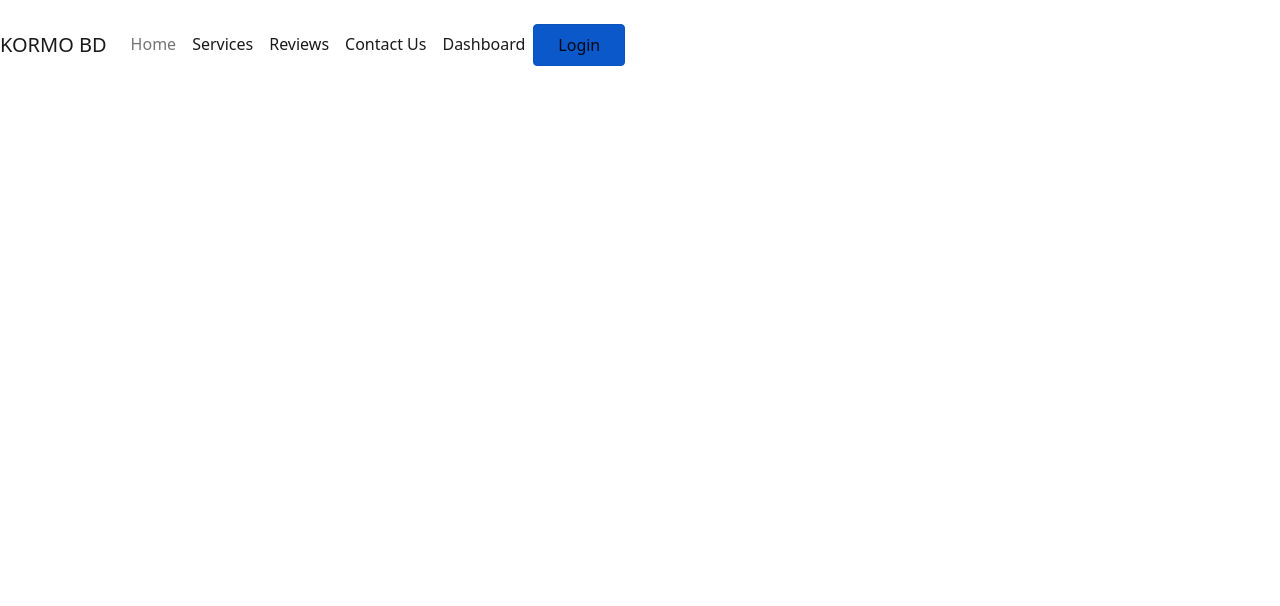
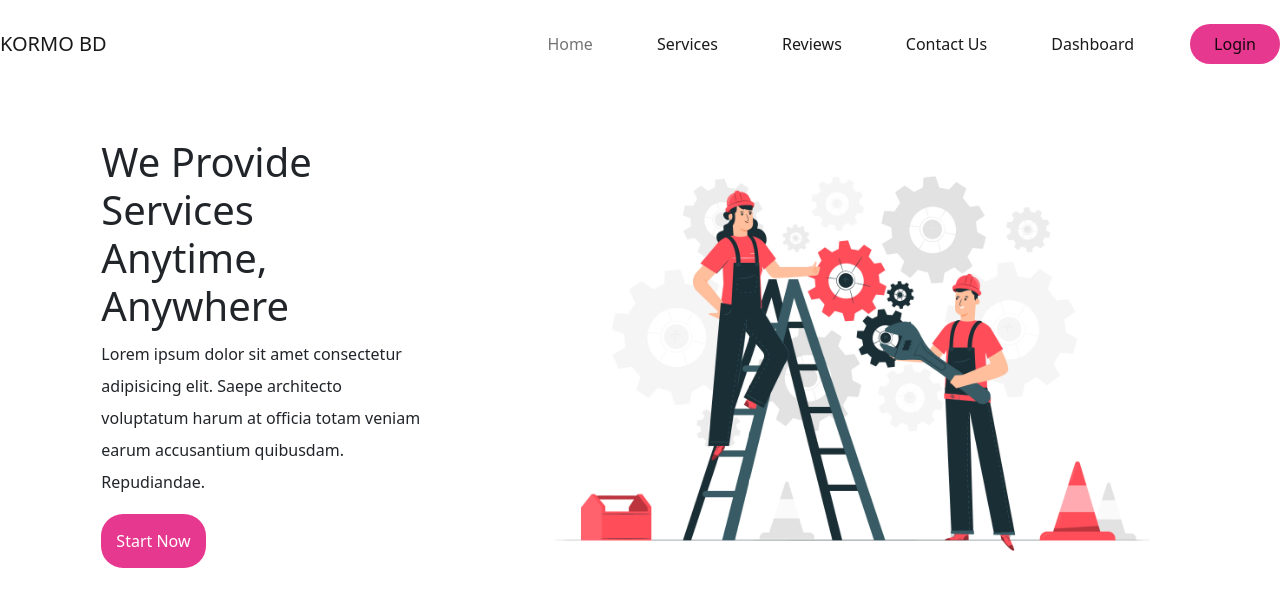
Before and after one commit to Nahid-Eraz/kormo_bd, a React (Create React App) app: page / in a window 1280 px wide. Shown: the top 606 px of the page. Built offline with nearby package versions, Linux system fonts and the light colour scheme.

Commit message:
header 75% done

```diff
--- a/package.json
+++ b/package.json
@@ -10,6 +10,7 @@
     "react": "^17.0.2",
     "react-bootstrap": "^2.0.0-beta.5",
     "react-dom": "^17.0.2",
+    "react-reveal": "^1.2.2",
     "react-router-dom": "^5.2.0",
     "react-scripts": "4.0.3",
     "web-vitals": "^1.1.2"
--- a/src/App.css
+++ b/src/App.css
@@ -1,38 +1,24 @@
-.App {
-  text-align: center;
+
+/* paragraph */
+p{
+  line-height:2;
+  font-size: 1rem;
+
 }
 
-.App-logo {
-  height: 40vmin;
-  pointer-events: none;
+/* button */
+.btn {
+  box-shadow: none;
 }
 
-@media (prefers-reduced-motion: no-preference) {
-  .App-logo {
-    animation: App-logo-spin infinite 20s linear;
-  }
+.btn-main{
+  color: white;
+  border: none;
+  border-radius: 22px;
+  background-color: rgb(231, 56, 143);
+  padding: 15px;
 }
 
-.App-header {
-  background-color: #282c34;
-  min-height: 100vh;
-  display: flex;
-  flex-direction: column;
-  align-items: center;
-  justify-content: center;
-  font-size: calc(10px + 2vmin);
-  color: white;
+.btn-main:hover{
+  background-color: rgb(197, 48, 123);
 }
-
-.App-link {
-  color: #61dafb;
-}
-
-@keyframes App-logo-spin {
-  from {
-    transform: rotate(0deg);
-  }
-  to {
-    transform: rotate(360deg);
-  }
-}
--- /dev/null
+++ b/src/components/Home/Banner/Banner.js
@@ -0,0 +1,27 @@
+import React from 'react';
+import { Col, Container, Image, Row } from 'react-bootstrap';
+import Fade from 'react-reveal/Fade';
+import BannerImage from '../../../images/banner.jpg'
+
+const Banner = () => {
+    return (
+        <Container fluid>
+            <Row className="align-items-center justify-content-center ">
+                <Col md={4} className="p-md-5 order-2 order-md-1">
+                    <Fade left duration={2500} distance="40px">
+                        <h1>We Provide Services <br /> Anytime, Anywhere</h1>
+                        <p>Lorem ipsum dolor sit amet consectetur adipisicing elit. Saepe architecto voluptatum harum at officia totam veniam earum accusantium quibusdam. Repudiandae.</p>
+                        <button className="btn-main" href="#">Start Now</button>
+                    </Fade>
+                </Col>
+                <Col md={7} className="p-md-5 order-2 order-md-2">
+                    <Fade right duration={2500} distance="40px">
+                        <Image src={BannerImage} fluid/>
+                    </Fade>
+                </Col>
+            </Row>
+        </Container>
+    );
+};
+
+export default Banner;
--- a/src/components/Home/Header/Header.js
+++ b/src/components/Home/Header/Header.js
@@ -1,4 +1,5 @@
 import React from 'react';
+import Banner from '../Banner/Banner';
 import NavBar from '../NavBar/NavBar';
 
 
@@ -6,6 +7,7 @@ const Header = () => {
     return (
         <div>
             <NavBar></NavBar>
+            <Banner></Banner>
         </div>
     );
 };
--- a/src/components/Home/NavBar/NavBar.js
+++ b/src/components/Home/NavBar/NavBar.js
@@ -11,36 +11,36 @@ const NavBar = () => {
 
     useEffect(() => {
         window.addEventListener('scroll', () => {
-            if (window.scrollY > 50){
+            if (window.scrollY > 50) {
                 setSticky(true);
             }
-            else{
+            else {
                 setSticky(false);
             }
         })
     }, []);
 
     return (
-        <Navbar collapseOnSelect expand="lg" variant="light" fixed="top" className= {(isSticky || isCollapsed) ? "shadow-sm-bg-white py-2" : "py-4"}>
+        <Navbar collapseOnSelect expand="lg" variant="light" className={(isSticky || isCollapsed) ? "shadow-sm-bg-white py-2" : "py-4"}>
 
-            <Navbar.Brand as={Link} to="/" className="ml-md-5">KORMO BD</Navbar.Brand>
+                <Navbar.Brand as={Link} to="/" className="me-md-5">KORMO BD</Navbar.Brand>
 
-            <Navbar.Toggle onClick={() => setCollapsed(!isCollapsed ? 'show' : null)} aria-controls="responsive-navbar-nav" />
+                <Navbar.Toggle onClick={() => setCollapsed(!isCollapsed ? 'show' : null)} aria-controls="responsive-navbar-nav" />
 
-            <Navbar.Collapse id="responsive-navbar-nav" className={isCollapsed}>
+                <Navbar.Collapse id="responsive-navbar-nav" className={isCollapsed}>
 
-                <Nav className="ml-auto">
-                    <Nav.Link as={Link} to="/" className="mr-md-5" onClick={() => window.scrollTo(500,0)}>Home</Nav.Link>
-                    <Nav.Link href="#services" className="mr-md-5" active>Services</Nav.Link>
-                    <Nav.Link href="#reviews" className="mr-md-5" active>Reviews</Nav.Link>
-                    <Nav.Link href="#contact" className="mr-md-5" active>Contact Us</Nav.Link>
-                    <Nav.Link as={Link} to="/dashboard/profile" className="mr-md-5" active>Dashboard</Nav.Link>
-                    <Nav.Link as={Link} to="/login" className="mr-md-5 px-4 btn btn-primary" active>Login</Nav.Link>
-                </Nav>
+                    <Nav className="ms-auto">
+                        <Nav.Link as={Link} to="/" className="ms-md-5" onClick={() => window.scrollTo(500, 0)}>Home</Nav.Link>
+                        <Nav.Link href="#services" className="ms-md-5" active>Services</Nav.Link>
+                        <Nav.Link href="#reviews" className="ms-md-5" active>Reviews</Nav.Link>
+                        <Nav.Link href="#contact" className="ms-md-5" active>Contact Us</Nav.Link>
+                        <Nav.Link as={Link} to="/dashboard/profile" className="ms-md-5" active>Dashboard</Nav.Link>
+                        <Nav.Link as={Link} to="/login" className="ms-md-5 px-4 btn-main" active>Login</Nav.Link>
+                    </Nav>
 
-            </Navbar.Collapse>
+                </Navbar.Collapse>
 
-        </Navbar>
+            </Navbar>
     );
 };
 
```
Also changed, not shown: src/images/banner.jpg (added), 1 other file (tests, documents, lock files or other folders).
